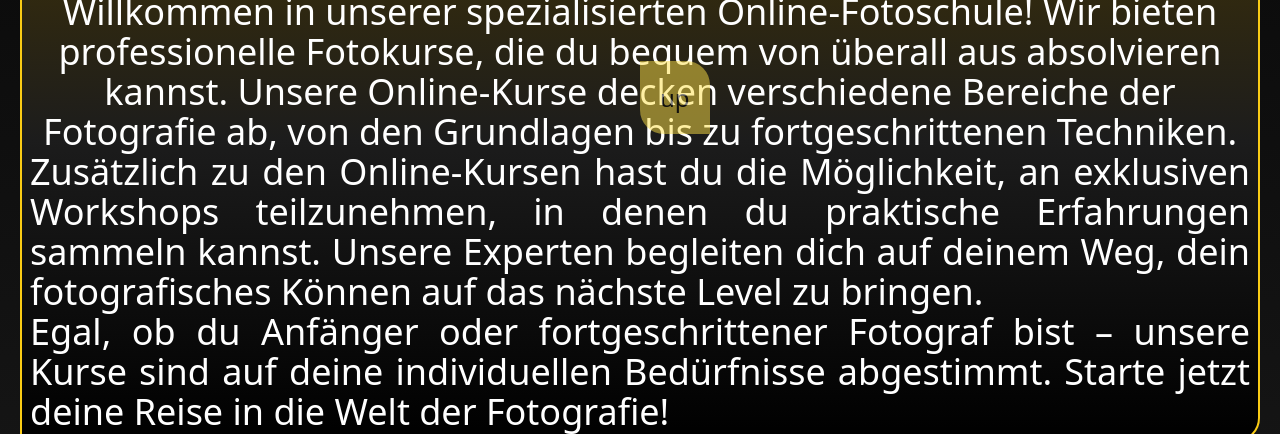
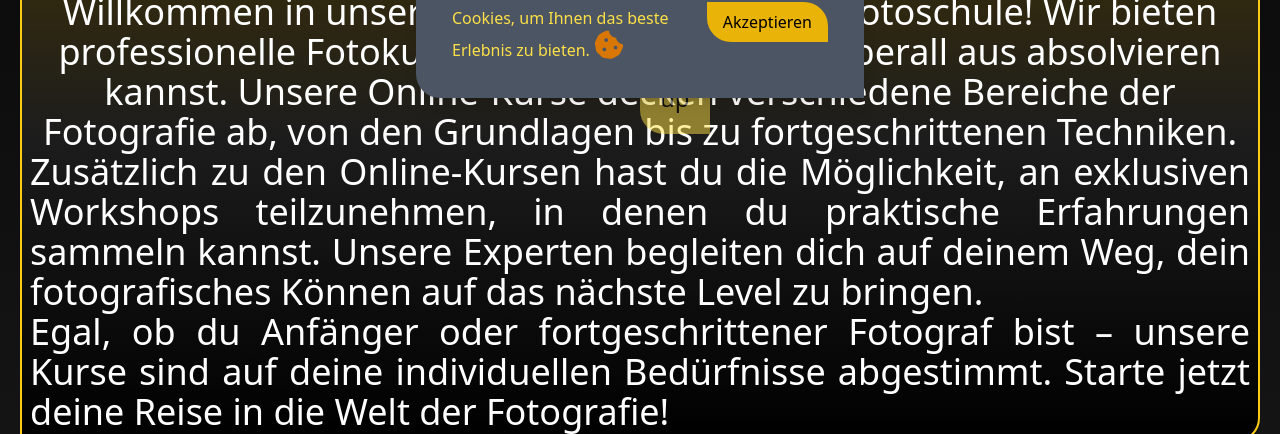
Before and after one commit to marwahsaleh88/neue, an Astro site: page / in a window 1280 px wide. Shown: the part 666-1100 px from the top of the page. Built offline with nearby package versions, Linux system fonts and the light colour scheme; Astro itself is replaced by a stand-in of ours.

Commit message:
Cookies ohne java

```diff
--- a/src/pages/index.astro
+++ b/src/pages/index.astro
@@ -323,6 +323,20 @@ import image13 from "../assets/images/image13.webp";
     <a href="#" class="bg-yellow-300 opacity-50 text-black text-2xl text-center p-5  sticky bottom-0 left-1/2 transform-translat-x-1/2  rounded-tr-3xl rounded-bl-3xl hover:bg-green-500 transition duration-300 "> up </a>
 
     <hr class="border-2 border-orange-600" />
+
+    <!--        --------------      -->
+<input type="checkbox" id="accept-cookies" class="hidden peer absolute">
+
+<!--  ______________________-->
+<div class="cookie-banner fixed bottom-9 left-1/2 transform -translate-x-1/2 bg-gray-600  text-yellow-300 p-9 rounded-tr-3xl rounded-bl-3xl shadow-lg w-[90%] max-w-md flex flex-col md:flex-row justify-between items-center z-[10000] transition-all duration-500 peer-checked:opacity-0 peer-checked:translate-y-5 peer-checked:pointer-events-none">
+  <p class="text-sm md:text-base">Diese Website verwendet Cookies, um Ihnen das beste Erlebnis zu bieten. <i class="fas fa-cookie-bite  text-3xl text-amber-600" ></i></p>
+
+  <!-- aus :............................................................................-->
+  <label for="accept-cookies" class="mt-2 md:mt-0 bg-yellow-500 text-black px-4 py-2 rounded-tr-3xl rounded-bl-3xl hover:bg-yellow-600 transition cursor-pointer">
+    Akzeptieren
+  </label>
+</div>
+
   </main>
 
   <style>
@@ -363,5 +377,13 @@ import image13 from "../assets/images/image13.webp";
     .kamera {
       background: linear-gradient(180deg, #1c1c1c, #3a2a10, #b67f12);
     }
+
+    #accept-cookies:checked ~ .cookie-banner {
+  opacity: 0;
+  transform: translateY(20px);
+  pointer-events: none;
+}
+
+
   </style>
 </MainLayout>
```
